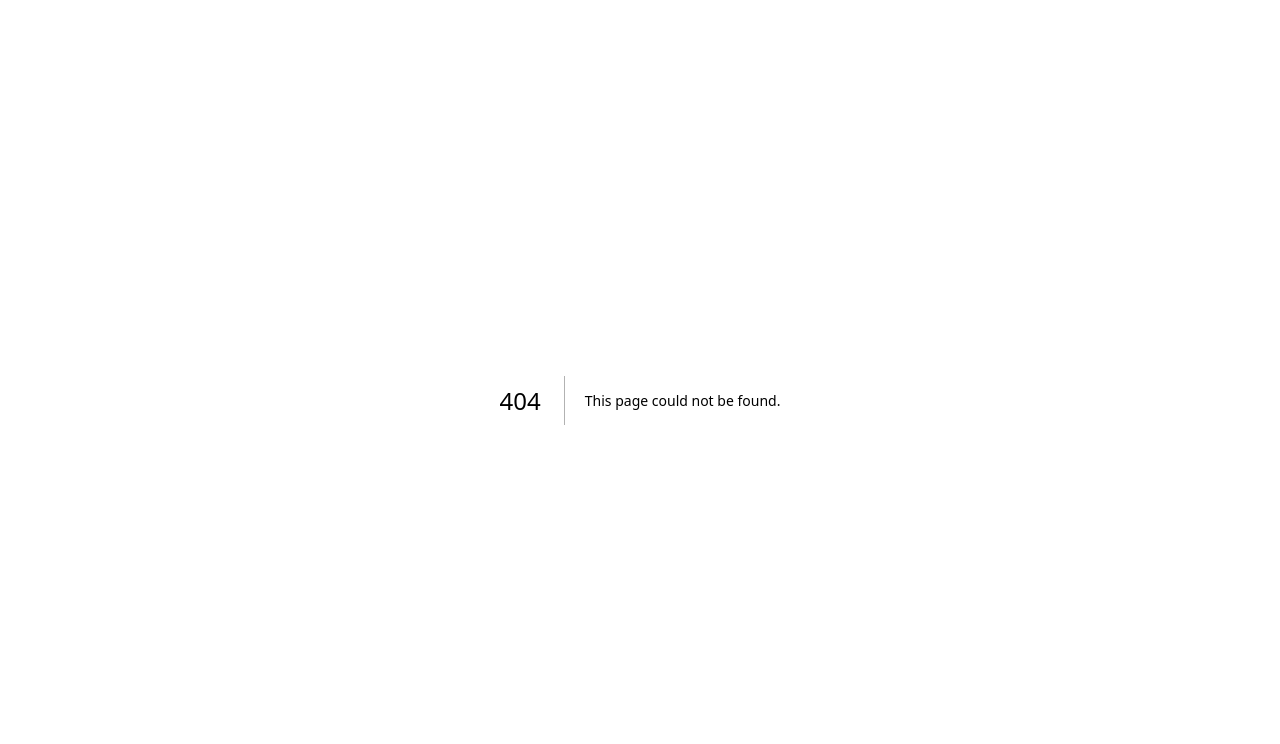
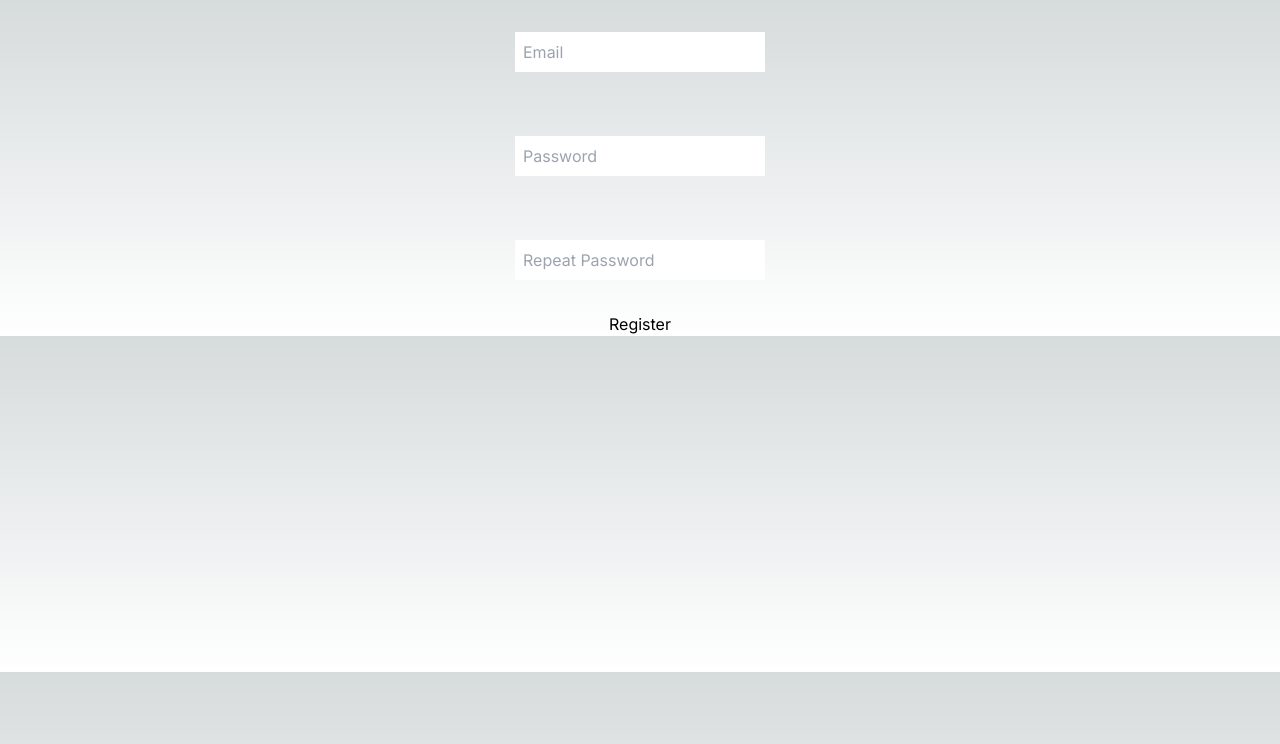
Before and after one commit to aspecker/next-synth, a Next.js app: page /auth/register in a window 1280 px wide. Before the commit this address had no page. Shown: the top 744 px of the page. Built offline with nearby package versions, Linux system fonts and the light colour scheme.

Commit message:
add register form and action

```diff
--- /dev/null
+++ b/app/auth/login/page.tsx
@@ -0,0 +1,7 @@
+export default function Page() {
+  return (
+    <div>
+        <p>Register Works</p>
+    </div>
+  )
+}
--- /dev/null
+++ b/app/auth/register/page.tsx
@@ -0,0 +1,21 @@
+'use client'
+
+import { register } from '@/app/lib/actions/auth/actions';
+import { useFormState } from 'react-dom';
+
+export default function Page() {
+
+  const [errorMessage, dispatch] = useFormState(register, undefined)
+
+  return (
+    <div className="w-full flex justify-center align-center">
+      <form action={dispatch} className="flex flex-col justify-center align-center">
+      <input className="m-8 p-2" type="email" name="email" placeholder="Email" required />
+      <input className="m-8 p-2" type="password" name="password" placeholder="Password" required />
+      <input className="m-8 p-2" type="password" name="repeatPassword" placeholder="Repeat Password" required />
+      <div>{errorMessage && <p>{errorMessage}</p>}</div>
+      <button type="submit">Register</button>
+    </form>
+    </div>
+  )
+}
--- a/app/dashboard/page.tsx
+++ b/app/dashboard/page.tsx
@@ -1,3 +1,6 @@
+import { useRouter } from "next/router"
+
 export default function Page() {
+
   return <p>Dashboard Page</p>
 }
--- /dev/null
+++ b/app/lib/actions/auth/actions.ts
@@ -0,0 +1,38 @@
+'use server'
+import {createNewUser } from '@/app/lib/data/auth/actions'
+
+export async function register(_currentState: unknown, formData: FormData) {
+  try {
+    const email = formData.get("email")?.toString().trim();
+    const password = formData.get("password")?.toString().trim()
+    const repeatPassword = formData.get("repeatPassword")?.toString().trim()
+    if (password !== repeatPassword) {
+      console.log("passwords don't match")
+      return "Passwords must match"
+    }
+    if (email && password) {
+      await createNewUser(email, password)
+    }
+  } catch(error) {
+    if (error) {
+        console.log(error)
+    }
+    throw error
+  }
+}
+
+// export async function authenticate(_currentState: unknown, formData: FormData) {
+//   try {
+//     await logInUser('credentials', formData)
+//   } catch (error) {
+//     if (error) {
+//       switch (error.type) {
+//         case 'CredentialsSignin':
+//           return 'Invalid credentials.'
+//         default:
+//           return 'Something went wrong.'
+//       }
+//     }
+//     throw error
+//   }
+// }
--- /dev/null
+++ b/app/lib/data/auth/actions.ts
@@ -0,0 +1,6 @@
+import { sql } from '@vercel/postgres'
+
+export async function createNewUser(email: string, password: string) {
+  // const data = await sql<any>`INSERT INTO users (email, password, date_created)
+  //   values(${email}, ${password}, ${Date.now() / 1000})`
+}
--- a/app/page.tsx
+++ b/app/page.tsx
@@ -2,8 +2,10 @@ import Link from "next/link";
 
 export default function Home() {
   return (
-    <main className="flex min-h-screen flex-col items-center justify-between p-24">
+    <main className="flex min-h-screen flex-col items-center p-24">
       <Link href="/dashboard">Dashboard</Link>
+      <Link href="/auth/register">Register</Link>
+      <Link href="/auth/login">Login</Link>
     </main>
   );
 }
--- a/package.json
+++ b/package.json
@@ -17,7 +17,7 @@
   },
   "devDependencies": {
     "@types/node": "^20",
-    "@types/react": "^18",
+    "@types/react": "^18.3.3",
     "@types/react-dom": "^18",
     "eslint": "^8",
     "eslint-config-next": "14.2.4",
```
Also changed, not shown: app/lib/data/seed/create-user-table/route.ts (renamed from app/api/create-user-table/route.ts), 1 other file (tests, documents, lock files or other folders).
